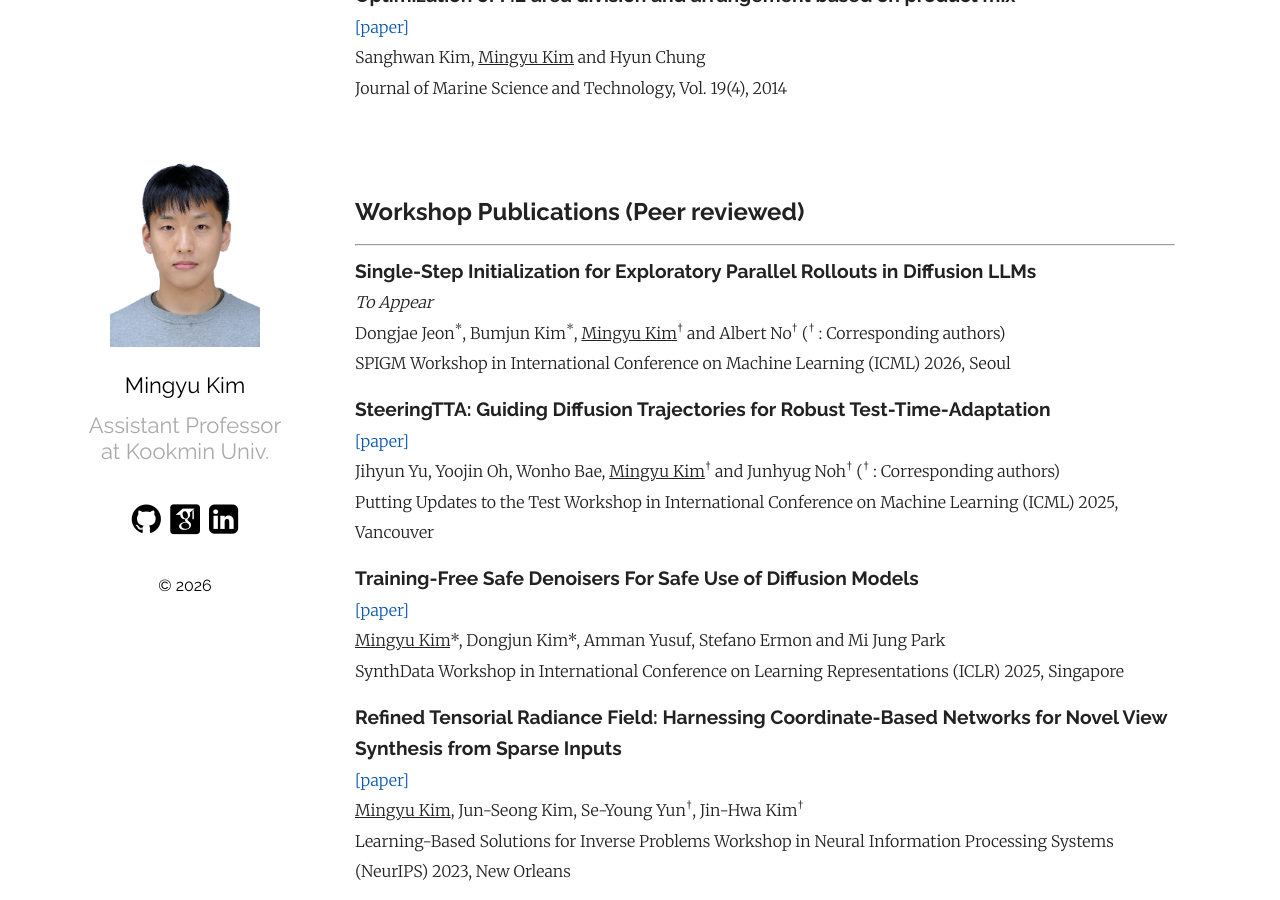
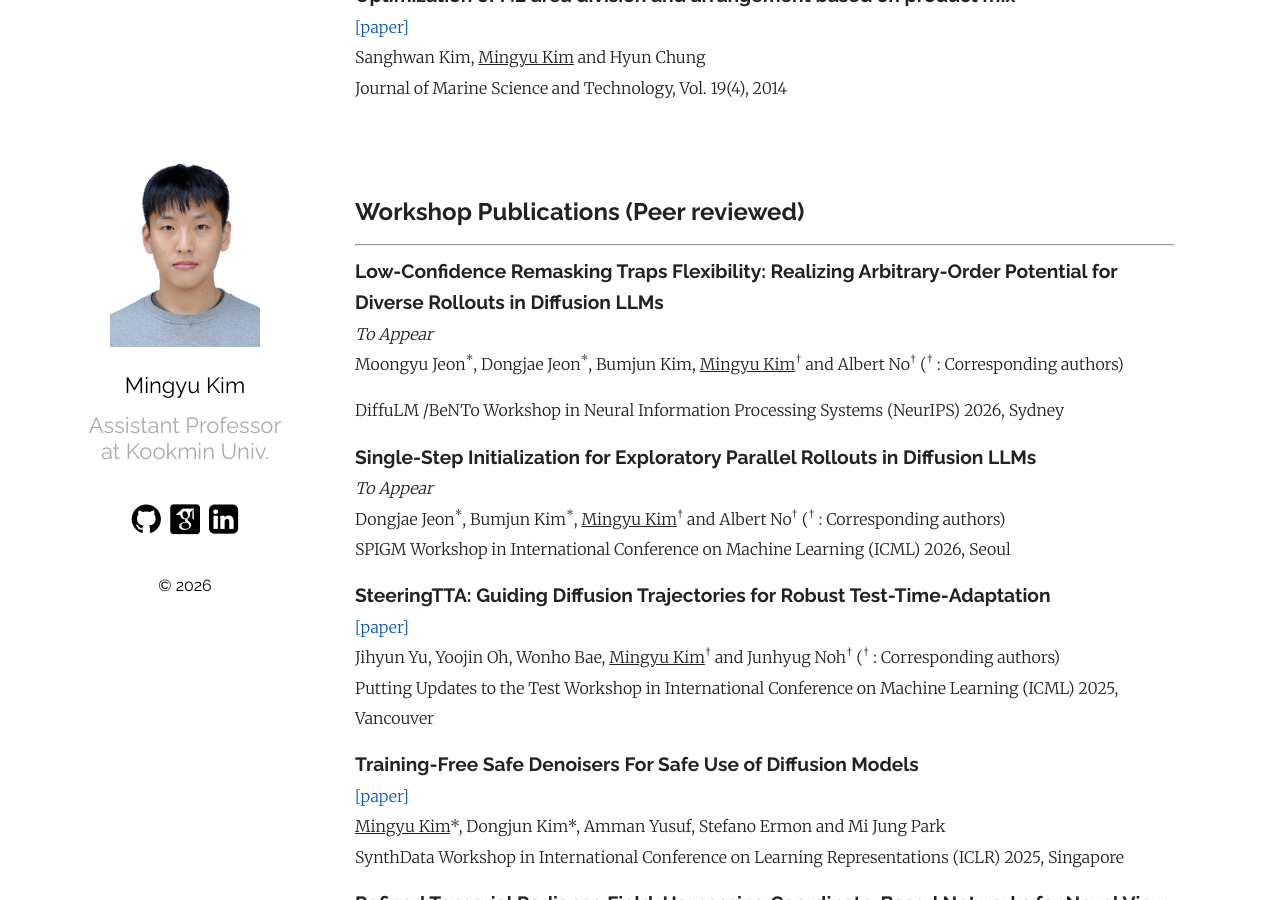
Before and after one commit to MingyuKim87/MingyuKim87.github.io, a Jekyll site: the page built from index.md, in a window 1280 px wide and 900 px high, scrolled down 3233 px. Built offline with Jekyll 4.4.1, drawn with Linux system fonts in a browser that asks for light colours; some web fonts are replaced.

Commit message:
Update index.md

```diff
--- a/index.md
+++ b/index.md
@@ -126,6 +126,12 @@ Journal of Marine Science and Technology, Vol. 19(4), 2014
 ## Workshop Publications (**Peer reviewed**)
 <hr>
 
+**<span style="font-family:Raleway; font-size:1.2em;">Low-Confidence Remasking Traps Flexibility: Realizing Arbitrary-Order Potential for Diverse Rollouts in Diffusion LLMs</span>**
+*To Appear*
+Moongyu Jeon<sup>*</sup>, Dongjae Jeon<sup>*</sup>, Bumjun Kim, <U>Mingyu Kim</U><sup>†</sup> and  Albert No<sup>†</sup> (<sup>†</sup> : Corresponding authors)
+
+DiffuLM /BeNTo Workshop in Neural Information Processing Systems (NeurIPS) 2026, Sydney
+
 **<span style="font-family:Raleway; font-size:1.2em;">Single-Step Initialization for Exploratory Parallel Rollouts in Diffusion LLMs</span>**
 *To Appear*
 Dongjae Jeon<sup>*</sup>, Bumjun Kim<sup>*</sup>, <U>Mingyu Kim</U><sup>†</sup> and  Albert No<sup>†</sup> (<sup>†</sup> : Corresponding authors)
```
